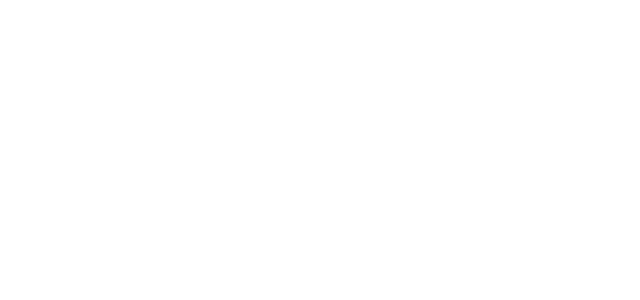
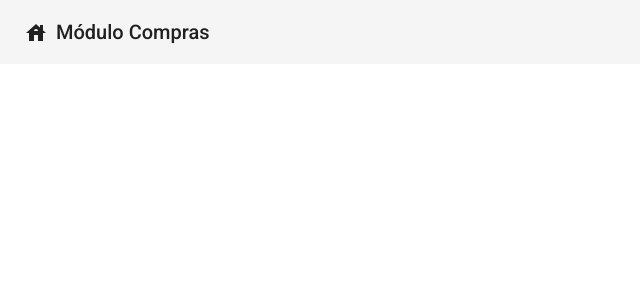
Before and after one commit to RGAC98/app-compras, an Angular app: page / in a window 1280 px wide. Shown: the top 300 px of the page, without its empty margins (0-640 px from the left). Built offline with nearby package versions, Linux system fonts and the light colour scheme.

Commit message:
Feat: Configuracion angular material

```diff
--- a/angular.json
+++ b/angular.json
@@ -24,6 +24,7 @@
               "src/assets"
             ],
             "styles": [
+              "./node_modules/@angular/material/prebuilt-themes/deeppurple-amber.css",
               "src/styles.css"
             ],
             "scripts": []
@@ -87,6 +88,7 @@
               "src/assets"
             ],
             "styles": [
+              "./node_modules/@angular/material/prebuilt-themes/indigo-pink.css",
               "src/styles.css"
             ],
             "scripts": []
--- a/package.json
+++ b/package.json
@@ -12,10 +12,12 @@
   "private": true,
   "dependencies": {
     "@angular/animations": "~11.2.11",
+    "@angular/cdk": "^11.2.13",
     "@angular/common": "~11.2.11",
     "@angular/compiler": "~11.2.11",
     "@angular/core": "~11.2.11",
     "@angular/forms": "~11.2.11",
+    "@angular/material": "^11.2.13",
     "@angular/platform-browser": "~11.2.11",
     "@angular/platform-browser-dynamic": "~11.2.11",
     "@angular/router": "~11.2.11",
--- a/src/app/app-routing.module.ts
+++ b/src/app/app-routing.module.ts
@@ -1,7 +1,11 @@
 import { NgModule } from '@angular/core';
 import { RouterModule, Routes } from '@angular/router';
 
-const routes: Routes = [];
+import { CabeceraClienteComponent } from "./factura_cabecera/cabecera-cliente/cabecera-cliente.component";
+
+const routes: Routes = [
+  {path: 'cabeceras', component: CabeceraClienteComponent}
+];
 
 @NgModule({
   imports: [RouterModule.forRoot(routes)],
--- a/src/app/app.component.html
+++ b/src/app/app.component.html
@@ -1 +1,8 @@
+<mat-toolbar>
+  <button mat-icon-button class="example-icon" aria-label="Example icon-button with menu icon">
+    <mat-icon>house</mat-icon>
+  </button>
+  <span>Módulo Compras</span>
+  <span class="example-spacer"></span>
+</mat-toolbar>
 <router-outlet></router-outlet>
--- a/src/index.html
+++ b/src/index.html
@@ -6,8 +6,11 @@
   <base href="/">
   <meta name="viewport" content="width=device-width, initial-scale=1">
   <link rel="icon" type="image/x-icon" href="favicon.ico">
+  <link rel="preconnect" href="https://fonts.gstatic.com">
+  <link href="https://fonts.googleapis.com/css2?family=Roboto:wght@300;400;500&display=swap" rel="stylesheet">
+  <link href="https://fonts.googleapis.com/icon?family=Material+Icons" rel="stylesheet">
 </head>
-<body>
+<body class="mat-typography">
   <app-root></app-root>
 </body>
 </html>
--- a/src/styles.css
+++ b/src/styles.css
@@ -1 +1,4 @@
 /* You can add global styles to this file, and also import other style files */
+
+html, body { height: 100%; }
+body { margin: 0; font-family: Roboto, "Helvetica Neue", sans-serif; }
```
Also changed, not shown: src/app/app.module.ts (+14 -2 lines), src/app/shared/material/material.module.ts (added, +100 -0 lines), 1 other file (tests, documents, lock files or other folders).
